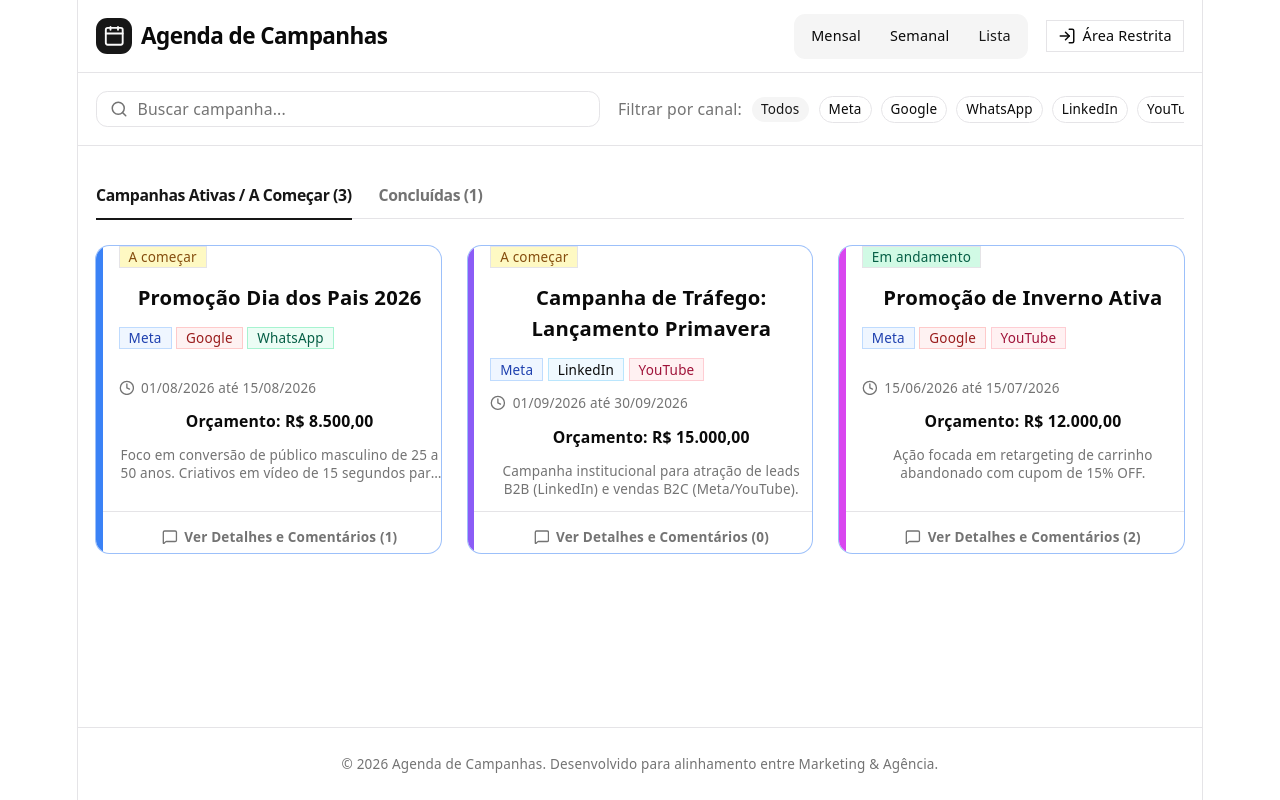
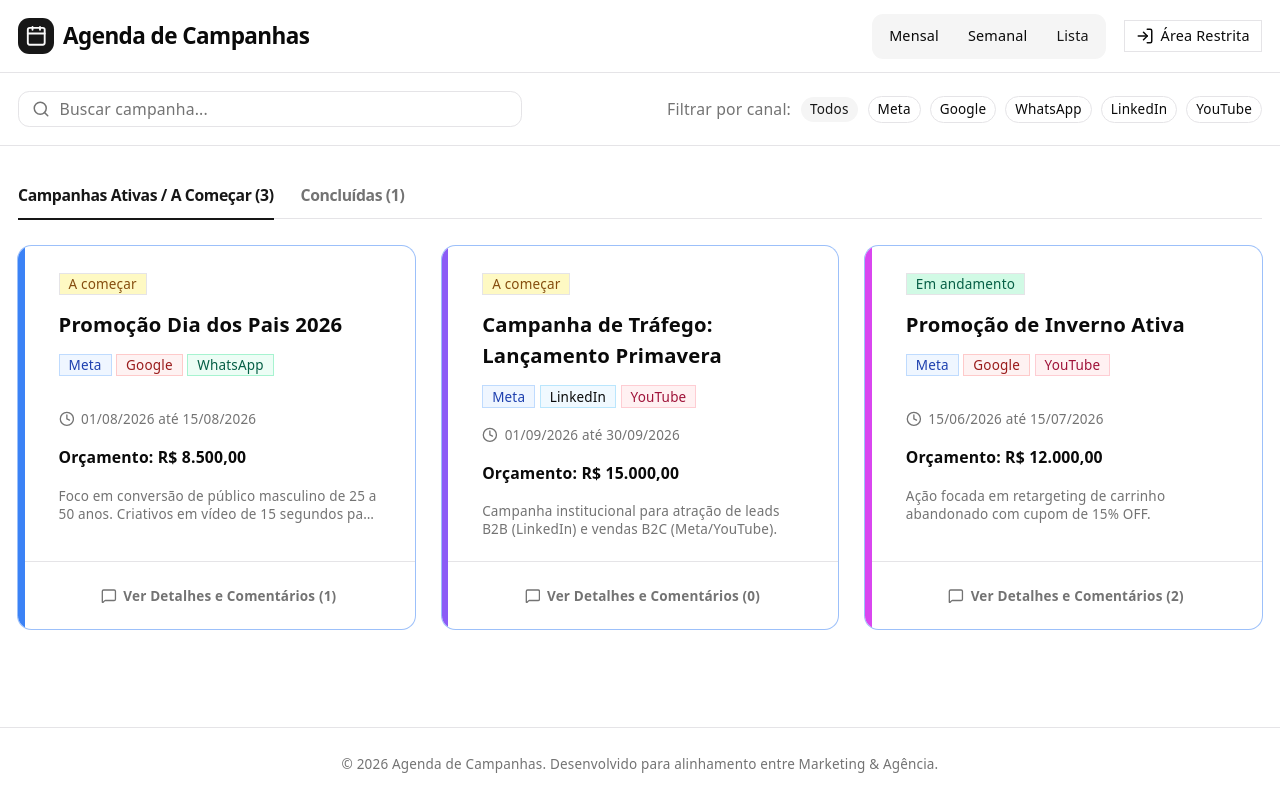
Before and after one commit to Raphasq10/agenda-campanhas-parquetec, a React (Vite) app: page / in a window 1280 px wide. Built offline with nearby package versions, Linux system fonts and the light colour scheme.

Commit message:
design: expand layout to 1450px fluid container and improve card padding/spacing

```diff
--- a/src/index.css
+++ b/src/index.css
@@ -58,11 +58,7 @@
 }
 
 #root {
-  width: 1126px;
-  max-width: 100%;
-  margin: 0 auto;
-  text-align: center;
-  border-inline: 1px solid var(--border);
+  width: 100%;
   min-height: 100svh;
   display: flex;
   flex-direction: column;
--- a/src/pages/agenda.tsx
+++ b/src/pages/agenda.tsx
@@ -295,7 +295,7 @@ export default function AgendaPage({
     <div className="min-h-screen flex flex-col bg-background text-foreground">
       {/* Header */}
       <header className="sticky top-0 z-40 w-full border-b border-border bg-background/95 backdrop-blur supports-[backdrop-filter]:bg-background/60">
-        <div className="container mx-auto px-4 h-16 flex items-center justify-between">
+        <div className="max-w-[1450px] w-full mx-auto px-4 h-16 flex items-center justify-between">
           <div className="flex items-center gap-2">
             <div className="bg-primary text-primary-foreground p-1.5 rounded-lg">
               <CalendarIcon className="size-5" />
@@ -352,7 +352,7 @@ export default function AgendaPage({
 
       {/* Barra de Filtros */}
       <section className="bg-muted/20 border-b border-border py-4">
-        <div className="container mx-auto px-4 flex flex-col md:flex-row gap-4 justify-between items-center">
+        <div className="max-w-[1450px] w-full mx-auto px-4 flex flex-col md:flex-row gap-4 justify-between items-center">
           <div className="relative w-full md:max-w-md">
             <Search className="absolute left-3 top-1/2 -translate-y-1/2 size-4 text-muted-foreground" />
             <Input
@@ -390,7 +390,7 @@ export default function AgendaPage({
       </section>
 
       {/* Conteúdo Principal */}
-      <main className="flex-grow container mx-auto px-4 py-8">
+      <main className="flex-grow max-w-[1450px] w-full mx-auto px-4 py-8">
         {loading && (
           <div className="space-y-4 animate-pulse">
             <div className="h-8 bg-muted/60 w-1/4 rounded"></div>
@@ -722,7 +722,7 @@ export default function AgendaPage({
                           {/* Faixa lateral decorativa pastel para integrar a cor identificadora no card */}
                           <div className={`absolute left-0 top-0 bottom-0 w-1.5 ${colors.dot}`} />
 
-                          <CardHeader className="pb-3 pl-5">
+                          <CardHeader className="pt-6 px-6 md:px-8 pb-4 pl-7 md:pl-9">
                             <div className="flex justify-between items-start gap-2">
                               <Badge className={getStatusColor(c.status)} variant="outline">{c.status}</Badge>
                               {isAdmin && (
@@ -759,7 +759,7 @@ export default function AgendaPage({
                               ))}
                             </div>
                           </CardHeader>
-                          <CardContent className="text-sm space-y-3 pb-3 pl-5">
+                          <CardContent className="text-sm space-y-4 pb-5 pl-7 md:pl-9 pr-6 md:pr-8">
                             <div className="flex items-center text-muted-foreground text-xs gap-1.5">
                               <Clock className="size-3.5" />
                               <span>
@@ -777,7 +777,7 @@ export default function AgendaPage({
                               </p>
                             )}
                           </CardContent>
-                          <CardFooter className="pt-2 border-t border-border/40 flex items-center justify-between pl-5">
+                          <CardFooter className="pt-4 border-t border-border/40 flex items-center justify-between pl-7 md:pl-9 pr-6 md:pr-8 pb-4 bg-muted/5">
                             <Button variant="ghost" size="sm" className="w-full text-xs font-semibold gap-1.5 hover:bg-muted text-muted-foreground hover:text-foreground" onClick={() => setSelectedCampaign(c)}>
                               <MessageSquare className="size-3.5" />
                               Ver Detalhes e Comentários ({c.comments.length})
@@ -796,7 +796,7 @@ export default function AgendaPage({
 
       {/* Footer */}
       <footer className="border-t border-border bg-muted/10 py-6 mt-12 text-center text-xs text-muted-foreground">
-        <div className="container mx-auto px-4">
+        <div className="max-w-[1450px] w-full mx-auto px-4">
           <p>© {new Date().getFullYear()} Agenda de Campanhas. Desenvolvido para alinhamento entre Marketing & Agência.</p>
         </div>
       </footer>
```
